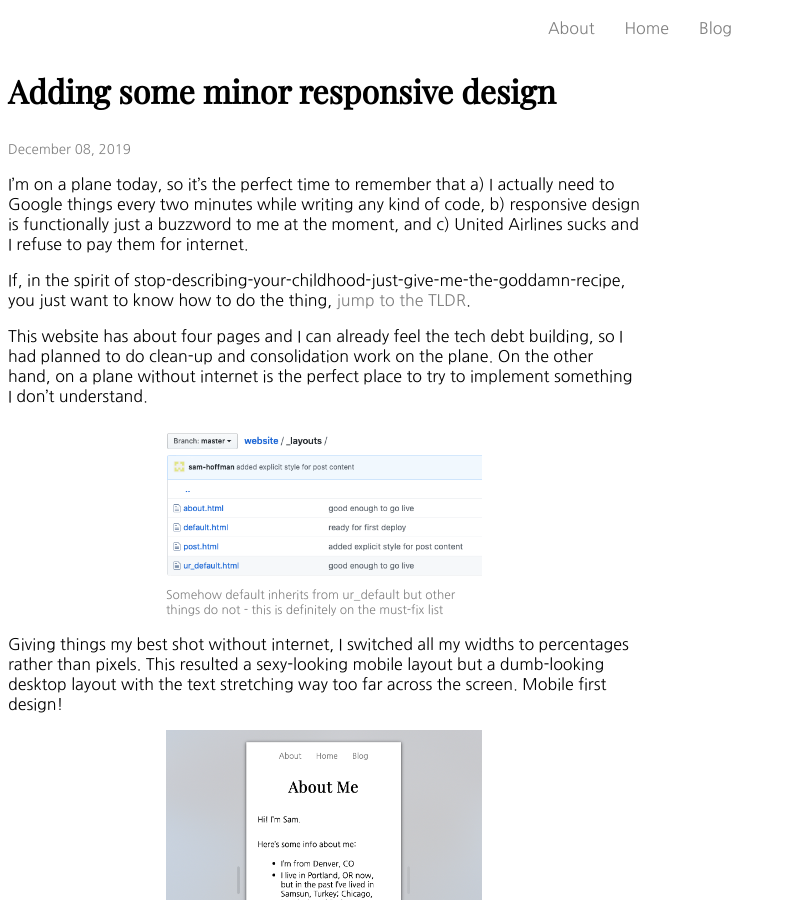
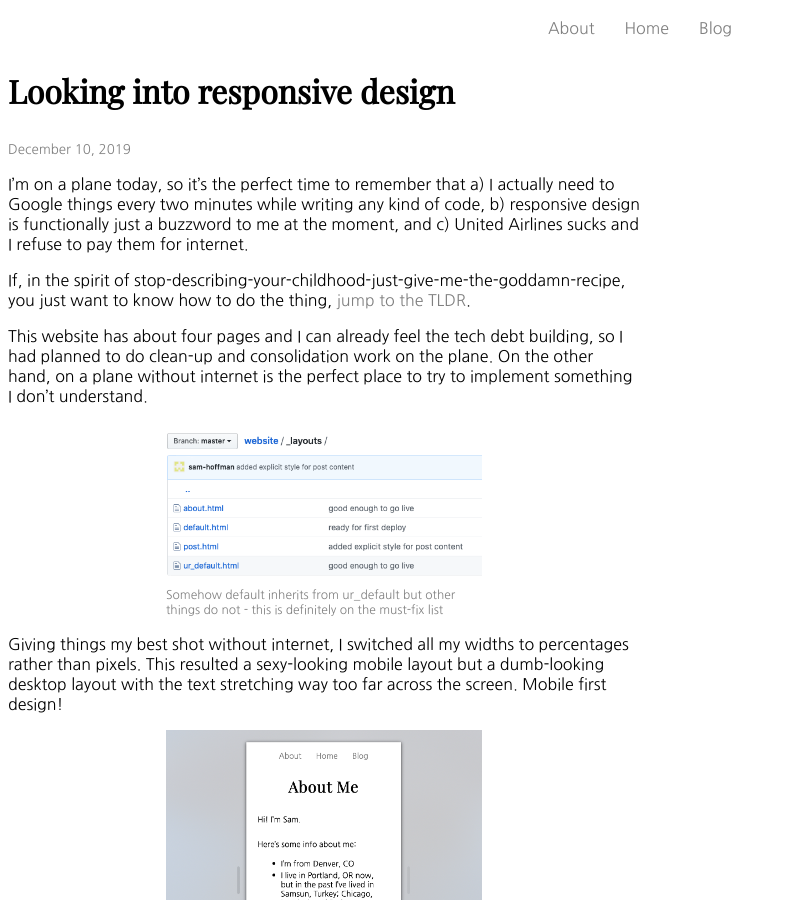
Before and after one commit to sam-hoffman/website, a Jekyll site: the page built from _posts/2019-12-07-responsive.md, in a window 1280 px wide and 900 px high. Shown: the whole window, without its empty margins (0-787 px from the left). Built offline with Jekyll 4.4.1, drawn with Linux system fonts in a browser that asks for light colours.

Commit message:
initial commit of responsive design post

```diff
--- a/_posts/2019-12-07-responsive.md
+++ b/_posts/2019-12-07-responsive.md
@@ -1,7 +1,7 @@
 ---
 layout: post
-date: 2019-12-08
-title: Adding some minor responsive design
+date: 2019-12-10
+title: Looking into responsive design
 ---
 
  I'm on a plane today, so it's the perfect time to remember that a) I actually need to Google things every two minutes while writing any kind of code, b) responsive design is functionally just a buzzword to me at the moment, and c) United Airlines sucks and I refuse to pay them for internet.
```
